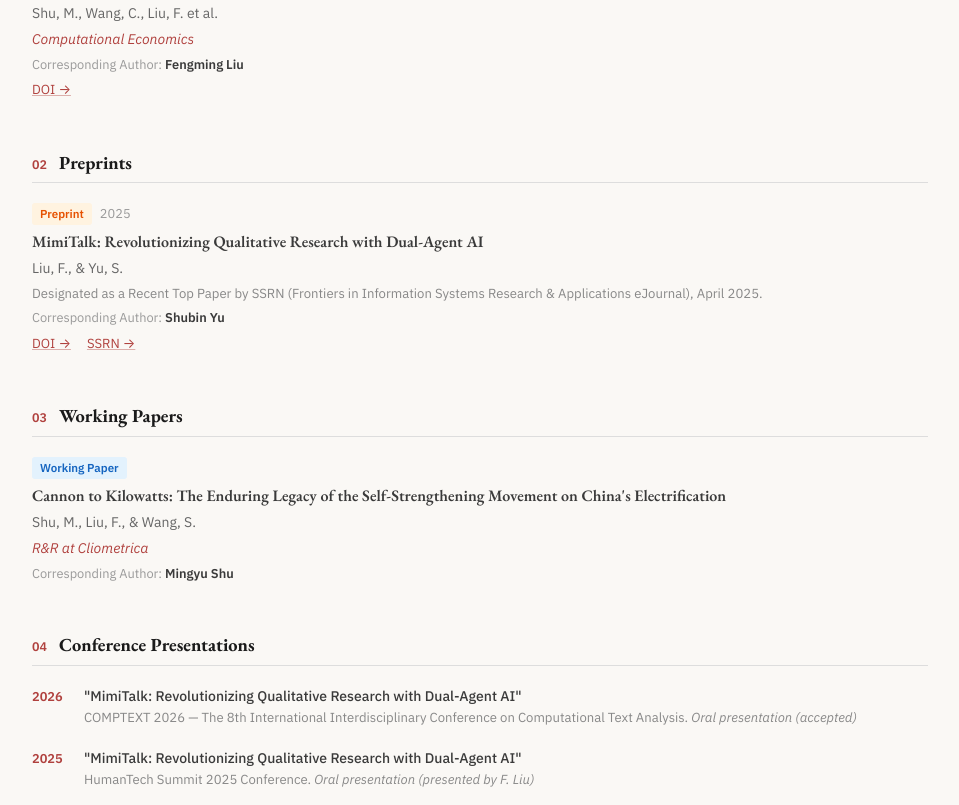
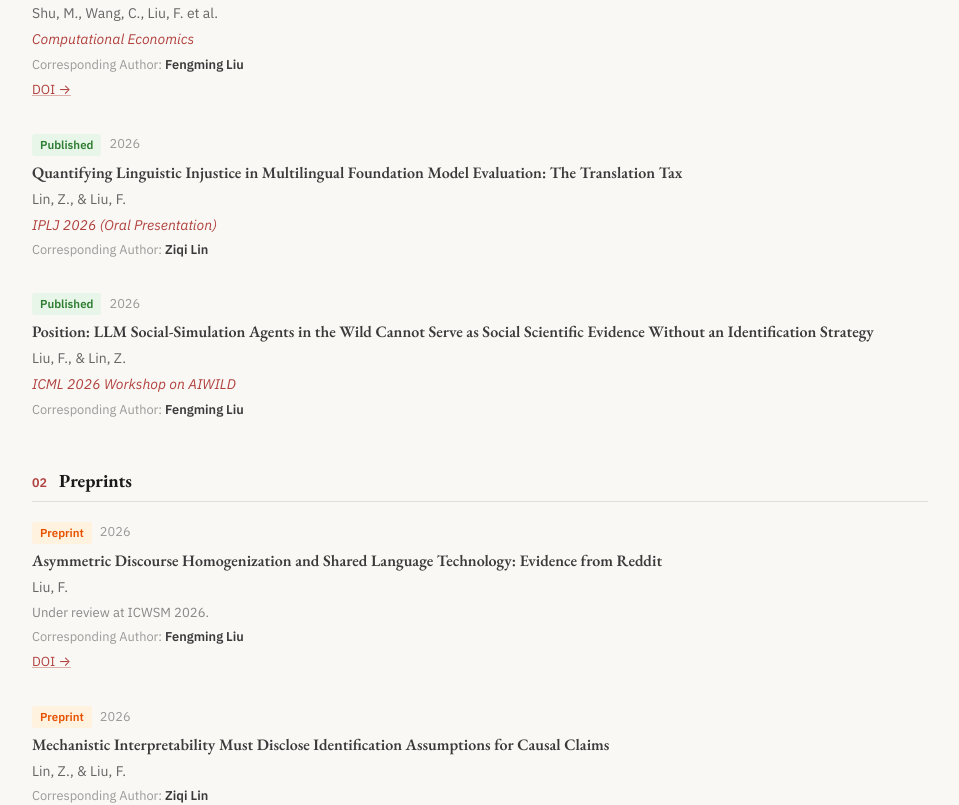
Before and after one commit to LFM097384/liufengming.me, a React (Vite) app: page /publications in a window 1280 px wide. Shown: the part 640-1445 px from the top of the page, without its empty margins (160-1119 px from the left). Built offline with nearby package versions, Linux system fonts and the light colour scheme.

Commit message:
Update site per latest CV: MACRM at UChicago Harris, ICWSM/CHI under-review papers, Qualitati featured project, IPLJ/ICML publications

```diff
--- a/index.html
+++ b/index.html
@@ -3,7 +3,7 @@
   <head>
     <meta charset="UTF-8" />
     <link rel="icon" type="image/svg+xml" href="/favicon.svg" />
-    <meta name="viewport" content="width=device-width, initial-scale=1.0" />    <meta name="description" content="Fengming Liu - Academic researcher specializing in AI applications in business and social science. BSc Philosophy, Politics and Economics student at University College London. Research interests include AI transparency, consumer decision-making, and automated social science research." />
+    <meta name="viewport" content="width=device-width, initial-scale=1.0" />    <meta name="description" content="Fengming Liu - Researcher in AI-augmented qualitative methods and computational text analysis. MACRM student at the Harris School of Public Policy, University of Chicago. Research interests include AI and political discourse, AI transparency, and computational social science." />
     <meta name="keywords" content="Fengming Liu, AI Research, Consumer Decision-Making, AI Transparency, Social Science Research, Philosophy Politics Economics, PPE, UCL, Academic Research, AI-Powered Interview Platform, Energy Markets, Quantitative History" />
     <meta name="author" content="Fengming Liu" />
     <meta name="robots" content="index, follow, max-snippet:-1, max-image-preview:large, max-video-preview:-1" />
@@ -14,14 +14,14 @@
     <meta property="og:type" content="website" />
     <meta property="og:url" content="https://lfm097384.github.io/liufengming.me/" />
     <meta property="og:title" content="Fengming Liu - Academic Researcher" />
-    <meta property="og:description" content="Academic researcher specializing in AI applications in business and social science. Research interests include AI transparency, consumer decision-making, and automated social science research." />
+    <meta property="og:description" content="Researcher in AI-augmented qualitative methods and computational text analysis, at the Harris School of Public Policy, University of Chicago." />
     <meta property="og:image" content="https://lfm097384.github.io/liufengming.me/Images/b71f54d23e1517e62a9235a7760e265.jpg" />
 
     <!-- Twitter -->
     <meta property="twitter:card" content="summary_large_image" />
     <meta property="twitter:url" content="https://lfm097384.github.io/liufengming.me/" />
     <meta property="twitter:title" content="Fengming Liu - Academic Researcher" />
-    <meta property="twitter:description" content="Academic researcher specializing in AI applications in business and social science. Research interests include AI transparency, consumer decision-making, and automated social science research." />
+    <meta property="twitter:description" content="Researcher in AI-augmented qualitative methods and computational text analysis, at the Harris School of Public Policy, University of Chicago." />
     <meta property="twitter:image" content="https://lfm097384.github.io/liufengming.me/Images/b71f54d23e1517e62a9235a7760e265.jpg" />
 
     <!-- Additional SEO meta tags -->
@@ -39,11 +39,11 @@
       "name": "Fengming Liu",
       "url": "https://lfm097384.github.io/liufengming.me/",
       "image": "https://lfm097384.github.io/liufengming.me/Images/b71f54d23e1517e62a9235a7760e265.jpg",
-      "description": "Academic researcher specializing in AI applications in business and social science",
-      "jobTitle": "Research Assistant",
+      "description": "Academic researcher working on AI-augmented qualitative research methods, computational text analysis, and the political economy of technology",
+      "jobTitle": "Graduate Student and Research Assistant",
       "worksFor": {
         "@type": "Organization",
-        "name": "BI Norwegian Business School"
+        "name": "Harris School of Public Policy, University of Chicago"
       },
       "alumniOf": {
         "@type": "Organization",
--- a/src/pages/Home.jsx
+++ b/src/pages/Home.jsx
@@ -24,9 +24,16 @@ const Home = () => {
 
   const recentPubs = [
     {
+      authors: 'Liu, F.',
+      title: 'Asymmetric Discourse Homogenization and Shared Language Technology: Evidence from Reddit',
+      venue: 'arXiv (2026) · Under review at ICWSM 2026',
+      doi: 'https://arxiv.org/abs/2608.13674',
+      note: 'First-authored',
+    },
+    {
       authors: 'Liu, F., & Yu, S.',
       title: 'MimiTalk: Revolutionizing Qualitative Research with Dual-Agent AI',
-      venue: 'arXiv (2025)',
+      venue: 'arXiv (2025) · Under review at CHI 2026',
       doi: 'https://doi.org/10.48550/arXiv.2511.03731',
       note: 'SSRN Recent Top Paper',
     },
@@ -35,12 +42,6 @@ const Home = () => {
       title: 'Nonlinear Heterogeneity Impact of El Niño-Southern Oscillation on Energy Markets',
       venue: 'Energy (2025)',
       doi: 'https://doi.org/10.1016/j.energy.2025.137475',
-    },
-    {
-      authors: 'Shu, M., Wang, C., Liu, F., et al.',
-      title: 'The Risk Transmission Mechanism of Global Stock Markets from the Perspective of Entropy-Riemann Geometry',
-      venue: 'Computational Economics (2025)',
-      doi: 'https://doi.org/10.1007/s10614-025-10913-4',
     },
   ]
 
@@ -191,7 +192,7 @@ const Home = () => {
       {/* ── FEATURED PROJECT ── */}
       <Box
         component="a"
-        href="https://mimitalk.app"
+        href="https://qualitati.com"
         target="_blank"
         rel="noopener noreferrer"
         sx={{
@@ -213,7 +214,7 @@ const Home = () => {
           variant="h5"
           sx={{ fontFamily: '"EB Garamond", serif', color: '#1a1a1a', mb: 0.8 }}
         >
-          MimiTalk — AI-Powered Interview Platform
+          Qualitati — AI-Powered Qualitative Research at Scale
         </Typography>
         <Typography variant="body2" sx={{ color: '#666' }}>
           {t('hero.mimitalk_desc')}
--- a/src/pages/Publications.jsx
+++ b/src/pages/Publications.jsx
@@ -157,15 +157,52 @@ const Publications = () => {
         correspondingAuthor: 'Fengming Liu',
         status: 'Published',
       },
+      {
+        authors: 'Lin, Z., & Liu, F.',
+        title:
+          'Quantifying Linguistic Injustice in Multilingual Foundation Model Evaluation: The Translation Tax',
+        journal: 'IPLJ 2026 (Oral Presentation)',
+        year: '2026',
+        correspondingAuthor: 'Ziqi Lin',
+        status: 'Published',
+      },
+      {
+        authors: 'Liu, F., & Lin, Z.',
+        title:
+          'Position: LLM Social-Simulation Agents in the Wild Cannot Serve as Social Scientific Evidence Without an Identification Strategy',
+        journal: 'ICML 2026 Workshop on AIWILD',
+        year: '2026',
+        correspondingAuthor: 'Fengming Liu',
+        status: 'Published',
+      },
     ],
     preprint: [
+      {
+        authors: 'Liu, F.',
+        title:
+          'Asymmetric Discourse Homogenization and Shared Language Technology: Evidence from Reddit',
+        year: '2026',
+        doi: '10.48550/arXiv.2608.13674',
+        note: 'Under review at ICWSM 2026.',
+        correspondingAuthor: 'Fengming Liu',
+        status: 'Preprint',
+      },
+      {
+        authors: 'Lin, Z., & Liu, F.',
+        title:
+          'Mechanistic Interpretability Must Disclose Identification Assumptions for Causal Claims',
+        year: '2026',
+        doi: '10.48550/arXiv.2605.08012',
+        correspondingAuthor: 'Ziqi Lin',
+        status: 'Preprint',
+      },
       {
         authors: 'Liu, F., & Yu, S.',
         title: 'MimiTalk: Revolutionizing Qualitative Research with Dual-Agent AI',
         year: '2025',
         doi: '10.48550/arXiv.2511.03731',
         ssrn: 'https://dx.doi.org/10.2139/ssrn.5120349',
-        note: 'Designated as a Recent Top Paper by SSRN (Frontiers in Information Systems Research & Applications eJournal), April 2025.',
+        note: 'Under review at CHI 2026. Designated as a Recent Top Paper by SSRN (Frontiers in Information Systems Research & Applications eJournal), April 2025.',
         correspondingAuthor: 'Shubin Yu',
         status: 'Preprint',
       },
--- a/src/pages/Research.jsx
+++ b/src/pages/Research.jsx
@@ -42,11 +42,18 @@ const Research = () => {
 
   const currentProjects = [
     {
-      title: 'MimiTalk: Dual-Agent AI Interview Platform',
-      role: 'Co-developer & Lead Author',
-      supervisor: 'Dr. Shubin Yu (BI Norwegian Business School & HEC Paris)',
+      title: 'Asymmetric Discourse Homogenization and Shared Language Technology',
+      role: 'Solo Author',
+      supervisor: 'Under review at ICWSM 2026 · arXiv:2608.13674',
       description:
-        'Developing an AI-powered platform for conducting qualitative research interviews using a dual-agent architecture.',
+        'Analyzing 6 million Reddit comments (2019–2025) with transformer embeddings and quasi-experimental designs to document how shared language technology reshapes political discourse unevenly across ideological communities.',
+    },
+    {
+      title: 'Qualitati — AI-Powered Qualitative Research Platform',
+      role: 'Co-founder & Lead Developer',
+      supervisor: 'Generative AI for Research Initiative (with Dr. Shubin Yu, HEC Paris)',
+      description:
+        'AI-moderated interviews, focus groups, and conversational surveys at scale, with an automated thematic-analysis pipeline. Research paper (MimiTalk) under review at CHI 2026; SSRN Recent Top Paper.',
     },
     {
       title: 'Political Discourse on Social Media',
--- a/src/translations/en/home.json
+++ b/src/translations/en/home.json
@@ -1,10 +1,10 @@
 {
   "hero": {
     "title": "Fengming Liu",
-    "subtitle": "BSc Philosophy, Politics and Economics",
-    "institution": "University College London · Department of Political Science",
-    "bio": "I am a final-year PPE student at University College London. My research focuses on AI-augmented qualitative research methods, computational text analysis, political economy of technology, and consumer behavior in digitally mediated markets. I currently work as a research assistant at UCL, BI Norwegian Business School & HEC Paris, and Anhui University.",
-    "mimitalk_desc": "An innovative dual-agent AI platform for conducting qualitative research interviews. Co-developed as part of the Generative AI for Research Initiative.",
+    "subtitle": "MA Public Policy (Certificate in Research Methods)",
+    "institution": "University of Chicago · Harris School of Public Policy",
+    "bio": "I am a MACRM student at the Harris School of Public Policy, University of Chicago (Harris Merit Scholarship), and previously studied Philosophy, Politics and Economics at University College London. My research focuses on AI-augmented qualitative research methods, computational text analysis, political economy of technology, and consumer behavior in digitally mediated markets. I work as a research assistant with HEC Paris, University College London, and Anhui University.",
+    "mimitalk_desc": "An AI-powered platform for qualitative research at scale: AI-moderated interviews, focus groups, and conversational surveys, with an automated thematic-analysis pipeline. Co-founded as part of the Generative AI for Research Initiative.",
     "selected_pubs": "Selected Publications"
   }
 }
--- a/src/translations/zh/home.json
+++ b/src/translations/zh/home.json
@@ -1,10 +1,10 @@
 {
   "hero": {
     "title": "刘丰铭",
-    "subtitle": "哲学、政治学与经济学学士",
-    "institution": "伦敦大学学院 · 政治学系",
-    "bio": "我是伦敦大学学院PPE专业大三学生。我的研究聚焦于AI增强的定性研究方法、计算文本分析、技术的政治经济学，以及数字化市场中的消费者行为。目前分别在伦敦大学学院、BI挪威商学院与HEC巴黎高等商学院、安徽大学担任研究助理。",
-    "mimitalk_desc": "一个创新的双智能体AI平台，用于开展定性研究访谈。作为生成式AI研究计划的一部分合作开发。",
+    "subtitle": "公共政策硕士（研究方法证书项目）",
+    "institution": "芝加哥大学 · Harris 公共政策学院",
+    "bio": "我目前是芝加哥大学 Harris 公共政策学院 MACRM 项目的硕士生（Harris Merit Scholarship），本科毕业于伦敦大学学院 PPE 专业。我的研究聚焦于AI增强的定性研究方法、计算文本分析、技术的政治经济学，以及数字化市场中的消费者行为。目前在 HEC 巴黎高等商学院、伦敦大学学院、安徽大学担任研究助理。",
+    "mimitalk_desc": "一个规模化定性研究的AI平台：AI主持的访谈、焦点小组和对话式问卷，配套自动主题分析管线。作为生成式AI研究计划的一部分联合创办。",
     "selected_pubs": "代表性成果"
   }
 }
```
Also changed, not shown: 2 other files (tests, documents, lock files or other folders).
